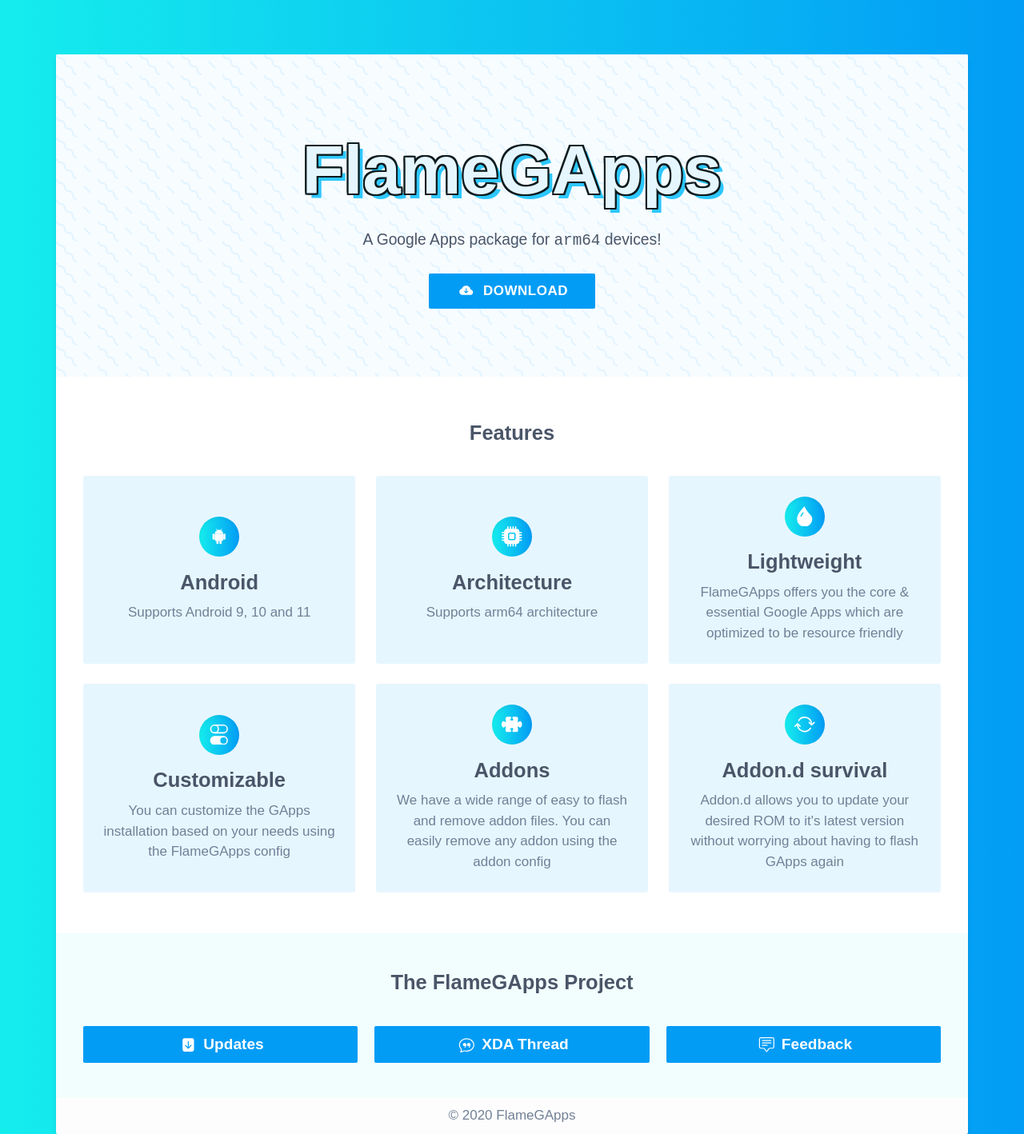
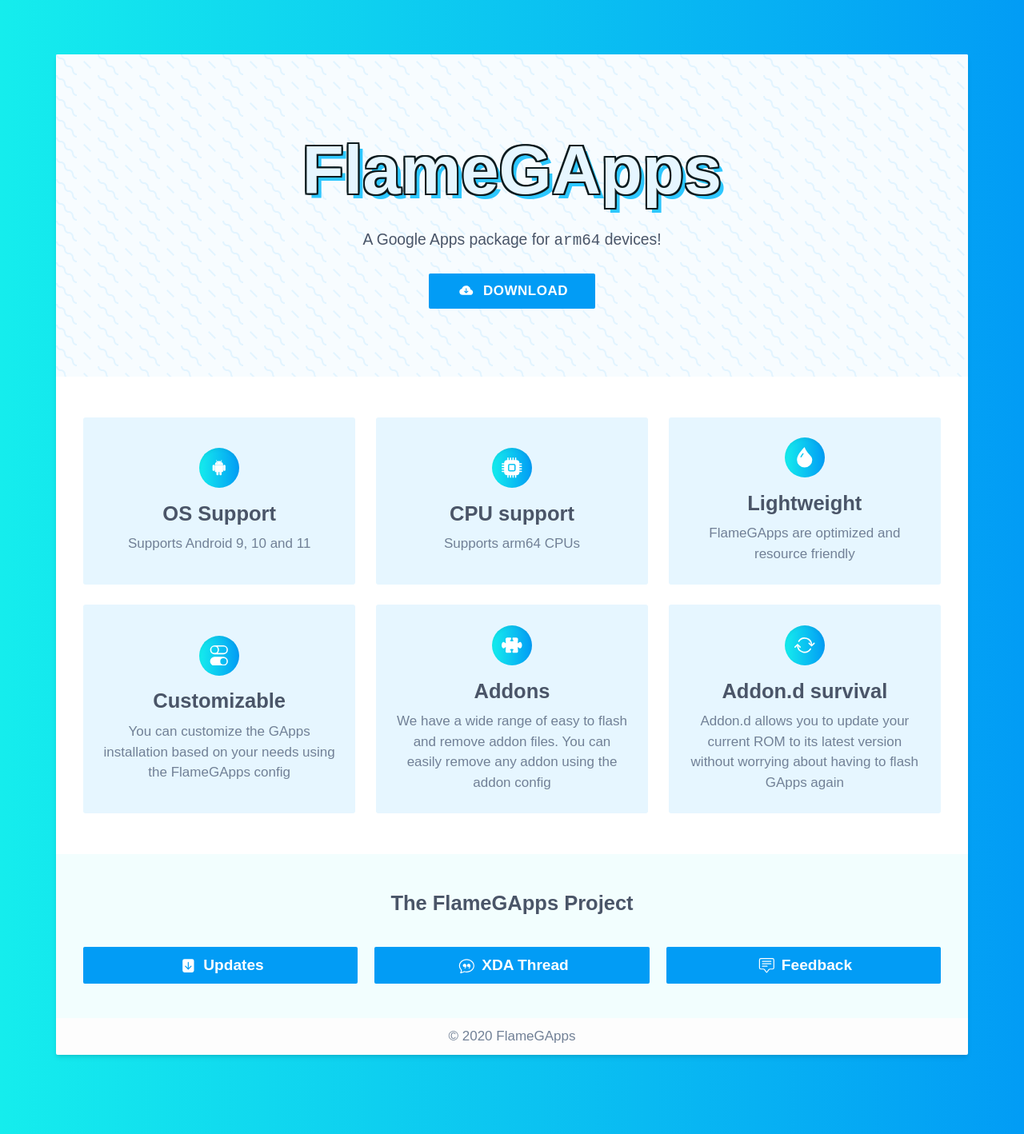
Before and after one commit to flamegapps/flamegapps.github.io, a Jekyll site: the page built from index.html, in a window 1280 px wide. Shown: the whole page at 80% size. Built offline with Jekyll 4.4.1, drawn with Linux system fonts in a browser that asks for light colours; some web fonts are replaced.

Commit message:
update more sentences

```diff
--- a/index.html
+++ b/index.html
@@ -4,7 +4,6 @@
 ---
 
 <section class="features">
-    <h4 class="section__title">Features</h4>
 
     <div class="features__grid section__content">
         <div class="f__item">
@@ -13,7 +12,7 @@
                     <path d="M18.344 8.71c-.707 0-1.279.572-1.279 1.278v4.53c0 .709.572 1.28 1.279 1.28s1.279-.571 1.279-1.28v-4.53C19.623 9.282 19.051 8.71 18.344 8.71zM5.656 8.71c-.707 0-1.279.572-1.279 1.278v4.53c0 .709.572 1.28 1.279 1.28s1.279-.571 1.279-1.28v-4.53C6.936 9.282 6.363 8.71 5.656 8.71zM14.545 4.901l.768-1.388c.096-.167.033-.377-.133-.47-.168-.094-.379-.033-.471.135L13.92 4.598C13.332 4.363 12.684 4.23 12 4.23s-1.332.132-1.92.367L9.291 3.179C9.201 3.011 8.99 2.95 8.82 3.044c-.166.093-.227.303-.133.47l.768 1.388C8.072 5.69 7.148 7.099 7.148 8.71c0 .011 0 .021.002.034C7.148 8.75 7.148 8.757 7.148 8.763v.001h9.703V8.763c0-.006 0-.013 0-.019 0-.013 0-.023 0-.034C16.852 7.099 15.928 5.691 14.545 4.901zM9.76 6.869c-.189 0-.344-.156-.344-.346 0-.19.154-.346.344-.346.191 0 .348.155.348.346C10.107 6.713 9.951 6.869 9.76 6.869zM14.24 6.869c-.191 0-.346-.156-.346-.346 0-.19.154-.346.346-.346.189 0 .344.155.344.346C14.584 6.713 14.43 6.869 14.24 6.869zM7.148 16.12c0 .646.525 1.171 1.174 1.171h.586v2.401c0 .707.574 1.278 1.279 1.278s1.279-.571 1.279-1.278v-2.401h1.066v2.401c0 .707.572 1.278 1.277 1.278.709 0 1.281-.571 1.281-1.278v-2.401h.586c.648 0 1.174-.524 1.174-1.171V9.028H7.148V16.12z"/>
                 </svg>
             </div>
-            <h4>Android</h4>
+            <h4>OS Support</h4>
             <p>Supports Android 9, 10 and 11</p>
         </div>
 
@@ -23,8 +22,8 @@
                     <path d="M5.5.5a.5.5 0 0 0-1 0V2A2.5 2.5 0 0 0 2 4.5H.5a.5.5 0 0 0 0 1H2v1H.5a.5.5 0 0 0 0 1H2v1H.5a.5.5 0 0 0 0 1H2v1H.5a.5.5 0 0 0 0 1H2A2.5 2.5 0 0 0 4.5 14v1.5a.5.5 0 0 0 1 0V14h1v1.5a.5.5 0 0 0 1 0V14h1v1.5a.5.5 0 0 0 1 0V14h1v1.5a.5.5 0 0 0 1 0V14a2.5 2.5 0 0 0 2.5-2.5h1.5a.5.5 0 0 0 0-1H14v-1h1.5a.5.5 0 0 0 0-1H14v-1h1.5a.5.5 0 0 0 0-1H14v-1h1.5a.5.5 0 0 0 0-1H14A2.5 2.5 0 0 0 11.5 2V.5a.5.5 0 0 0-1 0V2h-1V.5a.5.5 0 0 0-1 0V2h-1V.5a.5.5 0 0 0-1 0V2h-1V.5zm1 4.5A1.5 1.5 0 0 0 5 6.5v3A1.5 1.5 0 0 0 6.5 11h3A1.5 1.5 0 0 0 11 9.5v-3A1.5 1.5 0 0 0 9.5 5h-3zm0 1a.5.5 0 0 0-.5.5v3a.5.5 0 0 0 .5.5h3a.5.5 0 0 0 .5-.5v-3a.5.5 0 0 0-.5-.5h-3z" fill-rule="evenodd"/>
                 </svg>
             </div>
-            <h4>Architecture</h4>
-            <p>Supports arm64 architecture</p>
+            <h4>CPU support</h4>
+            <p>Supports arm64 CPUs</p>
         </div>
 
         <div class="f__item">
@@ -35,8 +34,7 @@
             </div>
             <h4>Lightweight</h4>
             <p>
-                FlameGApps offers you the core & essential Google Apps which are
-                                                        optimized to be resource friendly
+                FlameGApps are optimized and resource friendly
             </p>
         </div>
 
@@ -75,7 +73,7 @@
             </div>
             <h4>Addon.d survival</h4>
             <p>
-                Addon.d allows you to update your desired ROM to it's latest version
+                Addon.d allows you to update your current ROM to its latest version
                                                         without worrying about having to flash GApps again
             </p>
         </div>
```
Also changed, not shown: about.html (+8 -7 lines).
